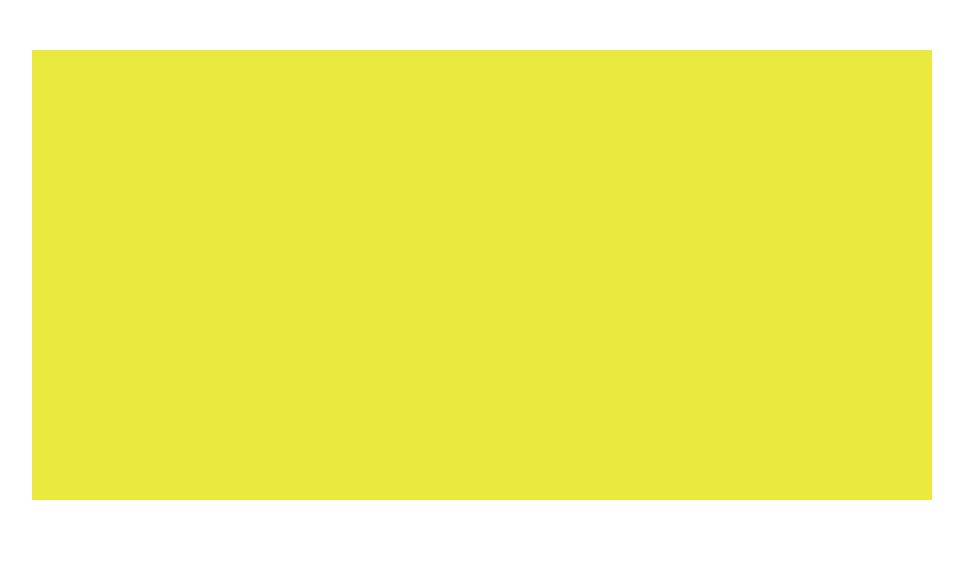
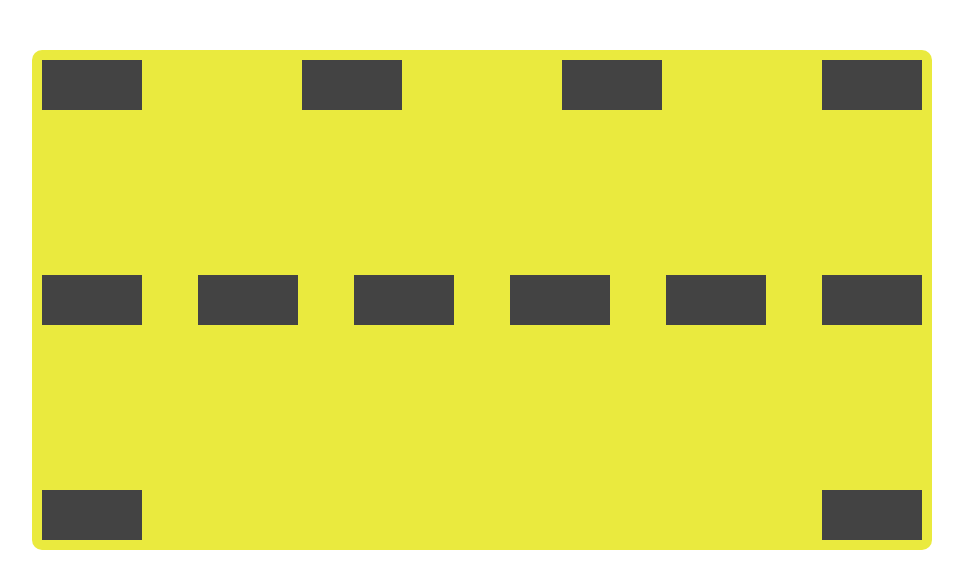
Before and after one commit to amirhnajafiz/natsbench-runbook, a plain HTML site: page Card Grid/index.html in a window 1280 px wide. Shown: the whole page, without its empty margins (158-1121 px from the left). Drawn offline with Linux system fonts and the light colour scheme.

Commit message:
card basic grid

```diff
--- a/Card Grid/flex.css
+++ b/Card Grid/flex.css
@@ -1,4 +1,19 @@
 .container {
     display: flex;
     flex-direction: row;
+    align-content: space-between;
+    flex-wrap: wrap;
 }
+
+.d-flex {
+    display: flex;
+}
+
+.flex-row {
+    flex-direction: row;
+}
+
+.row {
+    justify-content: space-between;
+    align-items: center;
+}
--- a/Card Grid/index.html
+++ b/Card Grid/index.html
@@ -7,6 +7,25 @@
     <link href="flex.css" rel="stylesheet" type="text/css" />
 </head>
 <body>
-    <div class="container"></div>
+    <div class="container">
+        <div class="row d-flex flex-row full-width">
+            <div class="item"></div>
+            <div class="item"></div>
+            <div class="item"></div>
+            <div class="item"></div>
+        </div>
+        <div class="row d-flex flex-row full-width">
+            <div class="item"></div>
+            <div class="item"></div>
+            <div class="item"></div>
+            <div class="item"></div>
+            <div class="item"></div>
+            <div class="item"></div>
+        </div>
+        <div class="row d-flex flex-row full-width">
+            <div class="item"></div>
+            <div class="item"></div>
+        </div>
+    </div>
 </body>
 </html>
--- a/Card Grid/style.css
+++ b/Card Grid/style.css
@@ -9,9 +9,21 @@ body {
     margin: 0;
 }
 
+.full-width {
+    width: 100%;
+}
+
 .container {
     background-color: #eaea3e;
     width: 900px;
-    height: 450px;
+    height: 500px;
     margin: 50px auto;
+    padding: 10px;
+    border-radius: 10px;
 }
+
+.item {
+    background-color: #434343;
+    width: 100px;
+    height: 50px;
+}
```
